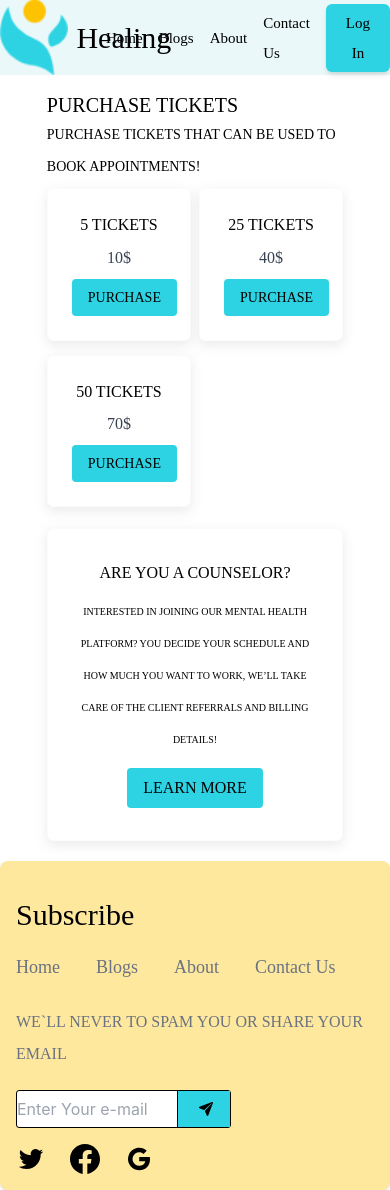
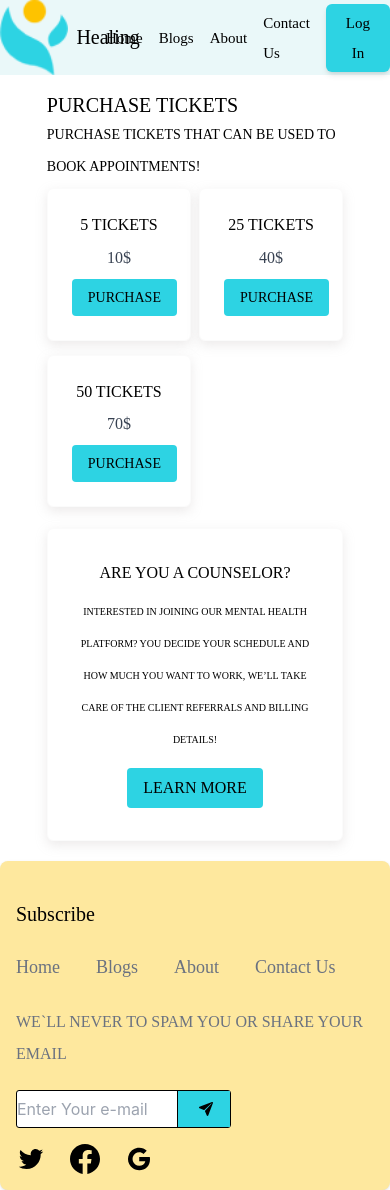
Before and after one commit to Roubaaa/TWMB, a React (Create React App) app: page /purchase in a window 390 px wide. Built offline with nearby package versions, Linux system fonts and the light colour scheme; the HTML template or start-up script is replaced by a standard one.

Commit message:
to commit

```diff
--- a/src/Components/Footer/Footer.css
+++ b/src/Components/Footer/Footer.css
@@ -23,9 +23,6 @@ width: 30%;
 
 }
 @media screen and (max-width: 850px) {
-    .title{
-        font-size: 30px;
-    }
     .search{
     width: 60%;
     }
--- a/src/Components/Footer/Footer.js
+++ b/src/Components/Footer/Footer.js
@@ -13,7 +13,7 @@ export default function Footer() {
 
 <footer className="footer p-4  rounded-lg shadow md:px-6 md:py-8 ">
     <div className="sm:flex sm:items-center sm:justify-between">
-    <h1 className="title">Subscribe</h1>
+    <h1 className="title text-[20px] sm:text-[40px]">Subscribe</h1>
 
         <ul className="uls flex flex-wrap items-center mb-6 text-m text-gray-500 sm:mb-0 dark:text-gray-400">
                <li>
```
